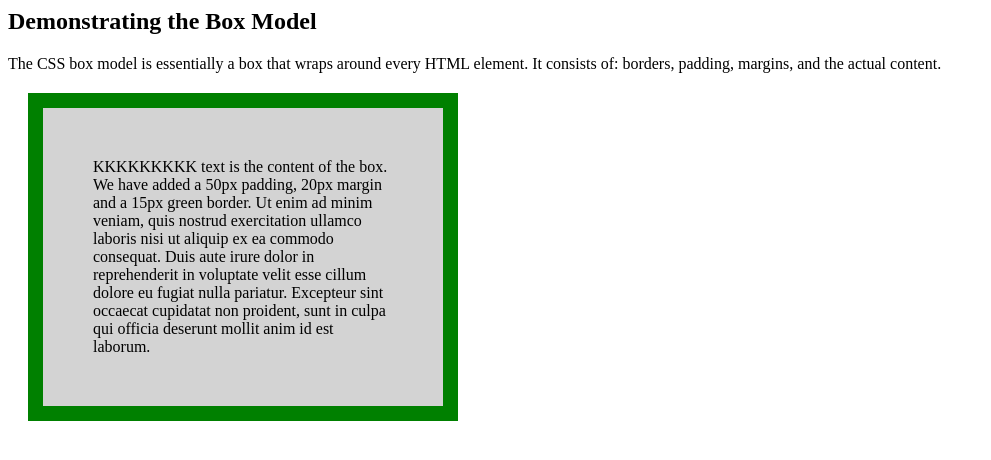
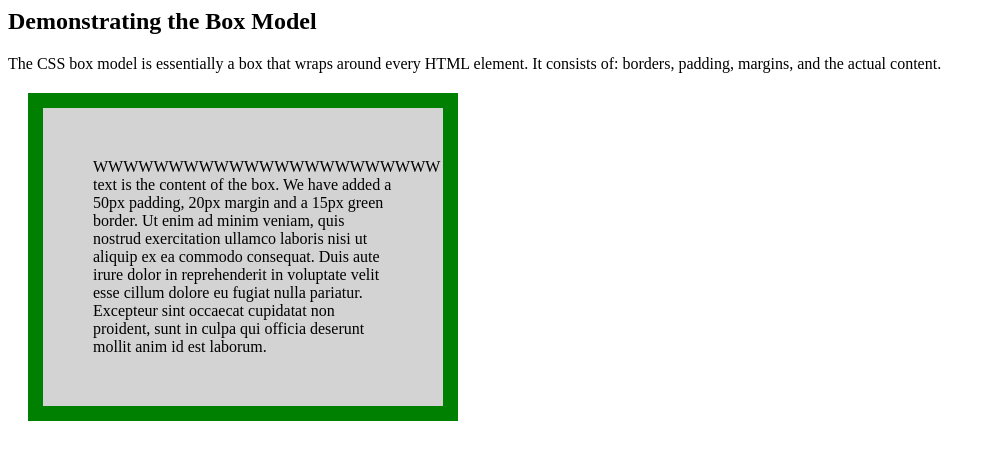
Before and after one commit to rubmayos/Proyecto-Web, a plain HTML site: page index.html in a window 1280 px wide. Shown: the whole page, without its empty margins (0-991 px from the left). Drawn offline with Linux system fonts and the light colour scheme.

Commit message:
Update index.html

```diff
--- a/index.html
+++ b/index.html
@@ -8,7 +8,7 @@
 
 <p>The CSS box model is essentially a box that wraps around every HTML element. It consists of: borders, padding, margins, and the actual content.</p>
 
-<div>KKKKKKKKK text is the content of the box. We have added a 50px padding, 20px margin and a 15px green border. Ut enim ad minim veniam, quis nostrud exercitation ullamco laboris nisi ut aliquip ex ea commodo consequat. Duis aute irure dolor in reprehenderit in voluptate velit esse cillum dolore eu fugiat nulla pariatur. Excepteur sint occaecat cupidatat non proident, sunt in culpa qui officia deserunt mollit anim id est laborum.</div>
+<div>WWWWWWWWWWWWWWWWWWWWWWW text is the content of the box. We have added a 50px padding, 20px margin and a 15px green border. Ut enim ad minim veniam, quis nostrud exercitation ullamco laboris nisi ut aliquip ex ea commodo consequat. Duis aute irure dolor in reprehenderit in voluptate velit esse cillum dolore eu fugiat nulla pariatur. Excepteur sint occaecat cupidatat non proident, sunt in culpa qui officia deserunt mollit anim id est laborum.</div>
 
 </body>
 </html>
```
